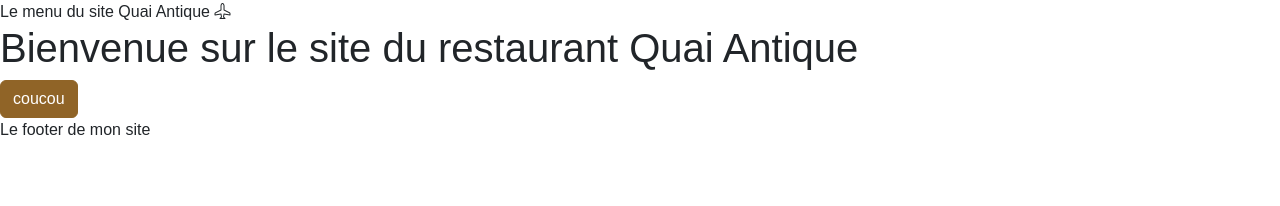
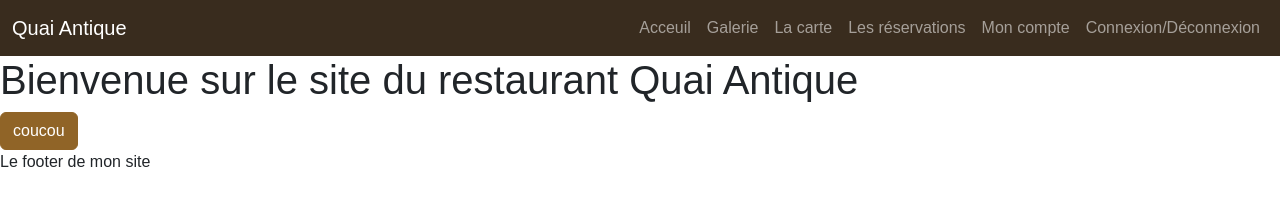
Before and after one commit to Polojorge59/QuaiAntiqueRestaurantFront, a website with bundled scripts: page index.html in a window 1280 px wide. Built offline with nearby package versions, Linux system fonts and the light colour scheme; files whose address does not match are found by name; a web font is replaced by a local one.

Commit message:
Add site header

```diff
--- a/index.html
+++ b/index.html
@@ -10,7 +10,38 @@
     <title>Document</title>
 </head>
 <body>
-    <header>Le menu du site Quai Antique <i class="bi bi-airplane"></i></header>
+    <header>
+        <nav class="navbar navbar-expand-lg bg-dark" data-bs-theme="dark">
+            <div class="container-fluid">
+              <a class="navbar-brand" href="/">Quai Antique</a>
+              <button class="navbar-toggler" type="button" data-bs-toggle="collapse" data-bs-target="#navbarSupportedContent" aria-controls="navbarSupportedContent" aria-expanded="false" aria-label="Toggle navigation">
+                <span class="navbar-toggler-icon"></span>
+              </button>
+              <div class="collapse navbar-collapse" id="navbarSupportedContent">
+                <ul class="navbar-nav ms-auto mb-2 mb-lg-0">
+                  <li class="nav-item">
+                    <a class="nav-link" href="/">Acceuil</a>
+                  </li>
+                  <li class="nav-item">
+                    <a class="nav-link" href="#">Galerie</a>
+                  </li>
+                  <li class="nav-item">
+                    <a class="nav-link" href="#">La carte</a>
+                  </li>
+                  <li class="nav-item">
+                    <a class="nav-link" href="#">Les réservations</a>
+                  </li>
+                  <li class="nav-item">
+                    <a class="nav-link" href="#">Mon compte</a>
+                  </li>
+                  <li class="nav-item">
+                    <a class="nav-link" href="#">Connexion/Déconnexion</a>
+                  </li>
+                </ul>
+              </div>
+            </div>
+          </nav>
+    </header>
 
     <main id="main-page">
         <!--le contenu de ma page sera injecté ici-->
```
